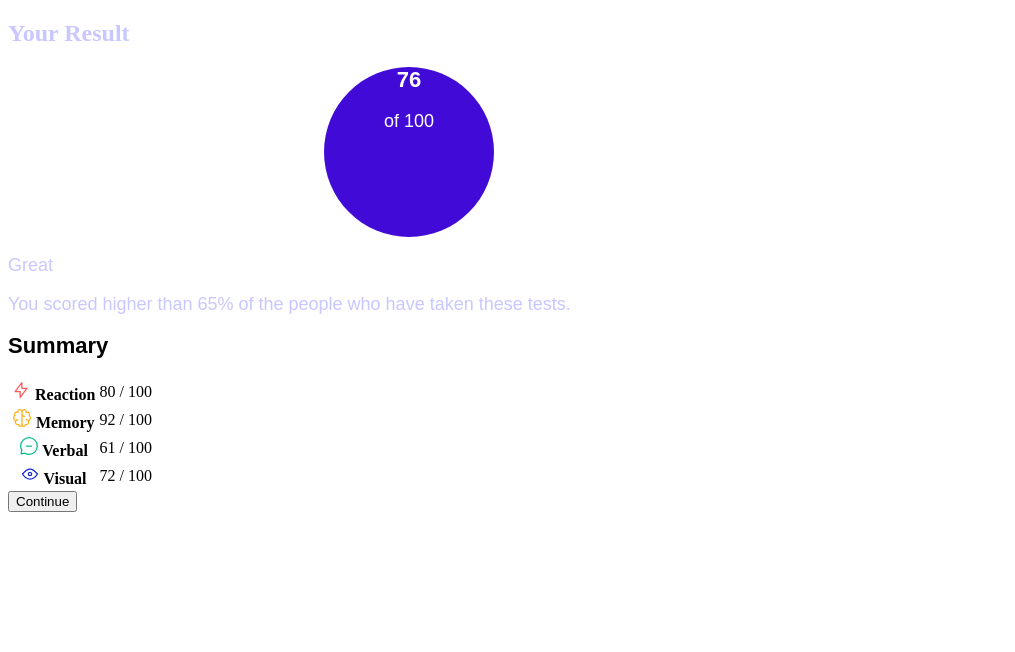
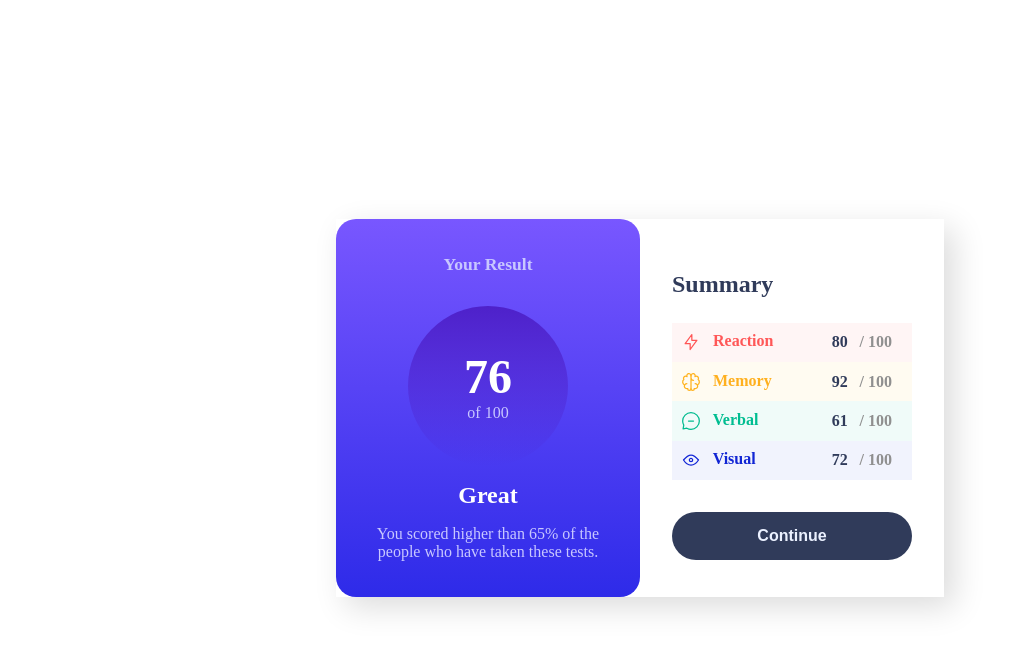
Before and after one commit to SadeeshaJayaweera/Results-summary-component, a plain HTML site: page index.html in a window 1280 px wide. Shown: the whole page, without its empty margins (0-1015 px from the left). Drawn offline with Linux system fonts and the light colour scheme; a web font is replaced by a local one.

Commit message:
Update main.css

```diff
--- a/main.css
+++ b/main.css
@@ -1,161 +1,187 @@
-body{
-    background-color: hwb(0 100% 0%);
+@font-face {
+    font-family: Hanken-Grotesk;
+    src: url(./fonts/HankenGrotesk-VariableFont_wght.ttf);
 }
-p{
-    font-size: 18px;
-    font-family: 'Fraunces', serif;
-    font-family: 'Hanken Grotesk', sans-serif;
-    font-family: 'Montserrat', sans-serif;
+
+body {
+    font-family: Hanken-Grotesk;
+    background-color: white;
+    font-weight: 500;
+    height: 100vh;
+    display: grid;
+    place-items: center;
+
 
 }
 
-h2{
-    font-size: 22px;
-    font-family: 'Fraunces', serif;
-    font-family: 'Hanken Grotesk', sans-serif;
-    font-family: 'Montserrat', sans-serif;
+main {
+    box-shadow: 10px 10px 30px rgb(220, 220, 220);
+    display: flex;
+    width: min-content;
+
+}
+
+/**************** Result  ****************/
+
+.result {
+    background-image: linear-gradient(hsl(252, 100%, 67%), hsl(241, 81%, 54%));
+    border-radius: 20px;
+    text-align: center;
+    display: flex;
+    flex-direction: column;
+    align-items: center;
+    width: 19rem;
+    box-sizing: border-box;
+    padding: 1.3rem;
+
+
+}
+
+.result h1 {
+    color: hsl(241, 100%, 89%);
+    font-size: 1.1rem;
 
 }
 
 
-.container{
-    position: relative;
-    margin: auto;
-    width: 50%;
+
+.white {
+    color: white;
+    font-weight: 700;
+    font-size: 1.5rem;
+    margin: 0;
+}
+
+.paleblue {
+    color: hsl(241, 100%, 89%);
+    margin: 0;
+    padding: 1rem;
+
+}
+
+/*********** Circle ***********/
+
+.circle {
+    background-image: linear-gradient(hsla(256, 72%, 46%, 1), hsla(241, 72%, 46%, 0));
+    border-radius: 50%;
+    width: 10rem;
+    height: 10rem;
+    margin: 1rem;
+    color: hsl(241, 100%, 89%);
     display: flex;
-    height: 400px;
-    margin-top: 12%;
-    border: 25px;
+    flex-direction: column;
+    justify-content: center;
 
 
 }
 
-.left-hand-side{
-    background-color: hsl(252, 91%, 55%);
-    height: 400px;
-    width: 40%;
-    text-align: center;
-    border-radius: 20px;
-    padding-right: 10px;
+.circle h2 {
+    color: white;
+    font-size: 3rem;
+    margin: 0;
+    padding: 0;
 }
 
-.circle small{
-    font-size: 15px;
-    padding-bottom: 100px;
-    color: hsl(241, 100%, 89%);
+.circle p {
+    margin: 0;
+
 }
 
 
 
-.result{
-    color: hsl(241, 100%, 89%);
-    font-weight: 200px;
+/**************** Summary ****************/
+
+.summary {
+    display: grid;
+    box-sizing: border-box;
+    padding: 2rem;
+    color: hsl(224, 30%, 27%);
 }
 
-.circle{
-  width: 170px;
-  height: 170px;
-  border-radius: 50%;
-  margin-left: 25%;
-  color: hsl(0, 0%, 100%);
-  text-align: center;
-  background: rgb(65, 10, 215);
+table {
+    width: 15rem;
+    font-weight: 700;
+    border-collapse: collapse;
+    text-align: left;
 }
 
-.circle h3{
-    padding-top: 50px;
-    font-size: 50px;
+th img {
+    vertical-align: middle;
+    margin: 0.5rem;
+}
+
+.rowred {
+    background-color: hsla(0, 100%, 67%, 0.060);
+    color: hsl(0, 100%, 67%);
+}
+
+.rowgreen {
+    background-color: hsla(166, 100%, 37%, 0.060);
+    color: hsl(166, 100%, 37%);
+
 }
 
 
-.Great{
-    color: hsl(0, 0%, 100%);
-}
-
-.para{
-    color: hsl(241, 100%, 89%);
-    line-height: 1px;
-
-}
-.para p{
-    font-size: 15px;
-    font-weight: 400;
-}
-
-.right-hand-side{
-    background-color: hsl(0, 0%, 100%);
-    height: 400px;
-    width: 40%;
-    padding-left: 30px;
-    border-radius: 0px 20px 20px 0px;
-    margin-left: -10px;
+.rowyellow {
+    background-color: hsla(39, 100%, 56%, 0.060);
+    color: hsl(39, 100%, 56%);
 
 }
 
-.Summary{
-    color: black;
-
-}
-
-.score {
-    font-weight: 800px;
-    color: black;
-    margin-left: 20px       ;
-}
-
-.bold{
-    color: hsl(249, 4%, 61%);
-    font-weight: 800px;
-}
-
-.reaction{
-    color: hsl(0, 100%, 67%);
-
-}
-
-.Memory{
-   color: hsl(39, 100%, 56%);
-}
-
-.Verbal{
-    color: hsl(166, 100%, 37%);
-}
-
-.Visual{
+.rowblue {
+    background-color: hsla(234, 85%, 45%, 0.055);
     color: hsl(234, 85%, 45%);
 }
 
-.continue{
-    color: hsl(0, 0%, 100%);
-    background-color: hsl(224, 30%, 27%);
-    height: 40px;
-    width: 250px;
-    border-radius: 25px;
-    font-size: 17px;
+.cien {
+    color: hsl(240, 0%, 56%);
 }
 
-.right-hand-side p{
-    border-style: none;
-    border-radius: 8px;
-    padding-left: 20px;
-    padding-top: 10px;
-    padding-bottom: 10px;
-    margin-right: 60px;
+.variable{
+    color: hsl(224, 30%, 27%);
 }
 
-.reaction{
-    background-color: hsl(0, 64%, 96%);
+button {
+    background-color: hsl(224, 30%, 27%);
+    border-style: none;
+    color: hsl(221, 100%, 96%);
+    font-size: 1rem;
+    font-weight: 700;
+    height: 3rem;
+    border-radius: 40px;
+    margin-top: 2rem;
+}
+
+button:hover{
+    background-image: linear-gradient( #4e21ca,  #2e2be9);
+}
+
+/**************** Mobile version  ****************/
+
+@media (max-width:375px) {
+
+    body{
+        margin: 0;
+
+
+    }
+    main{
+        display: flex;
+        flex-direction: column;
+
+    }
+
+    .result{
+        width: 100vw;
+        border-radius: 0px 0px 2rem 2.5rem;
+
+    }
+
+  .summary{
+    margin: 0;
+  }
+  table{
+    width: 100%;
+  }
 
 }
-
-.Memory{
-    background-color: hsl(55, 69%, 90%);
-}
-
-.Verbal{
-    background-color: hsl(164, 67%, 90%);
-}
-
-.Visual{
-    background-color: hsl(236, 54%, 90%);
-}
```
